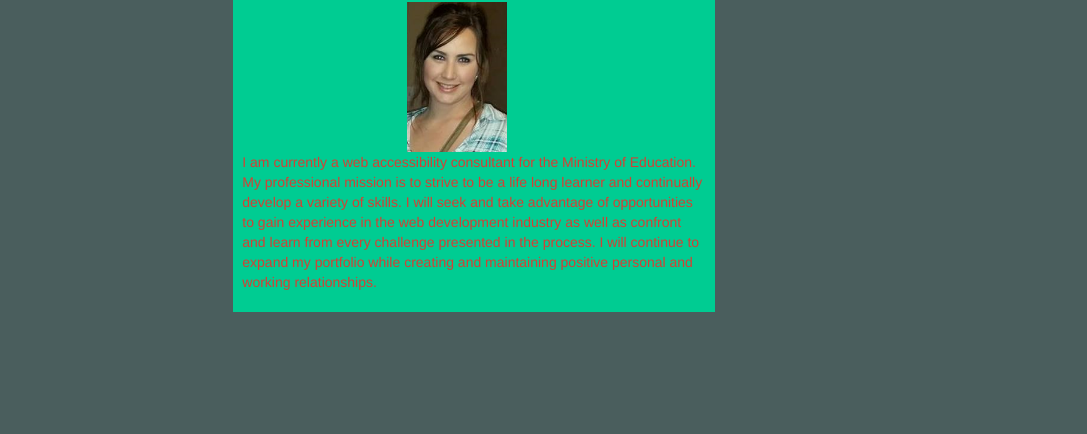
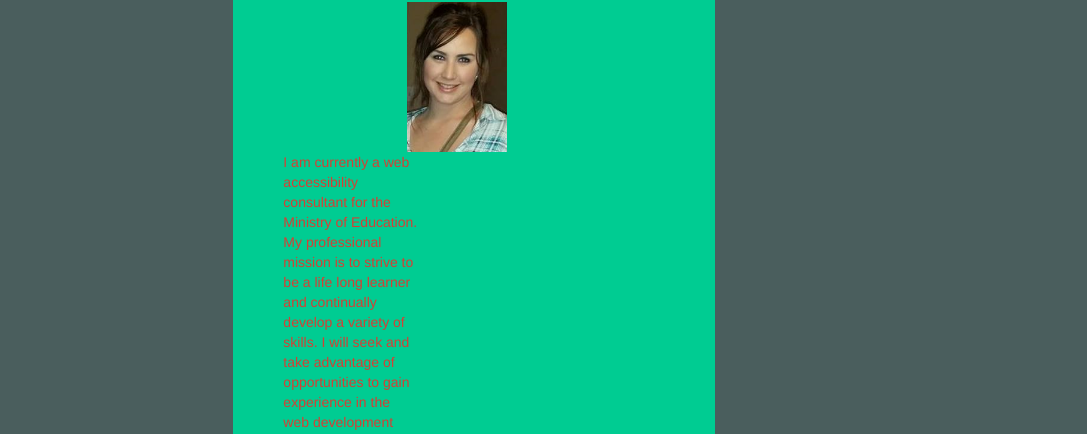
Before and after one commit to mallory13/newPortfolio, a website: page index.html in a window 1280 px wide. Shown: the part 302-736 px from the top of the page, without its empty margins (81-1168 px from the left). Drawn offline with nearby package versions, Linux system fonts and the light colour scheme; files that its build step writes are made by us from their sources; files whose address does not match are found by name; a web font is replaced by a local one.

Commit message:
p positioning

```diff
--- a/index.html
+++ b/index.html
@@ -46,8 +46,11 @@
                     <div class="col-md-6 col-md-offset-4">
                         <img src="./images/profile.png" alt="profile picture of mallory steele" id="profilePic" height="150" width="100" />
                     </div>
+                    <div class="col-md-4 col-md-offset-1">
+                        <p id="paragraph2"></p>
+                    </div>
                 </div>
-                <p id="paragraph2"></p>
+
         </div>
     </div>
     </main>
```
